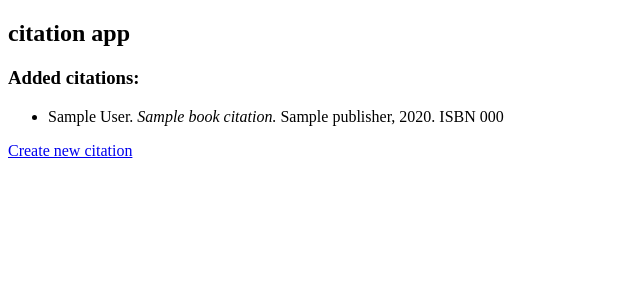
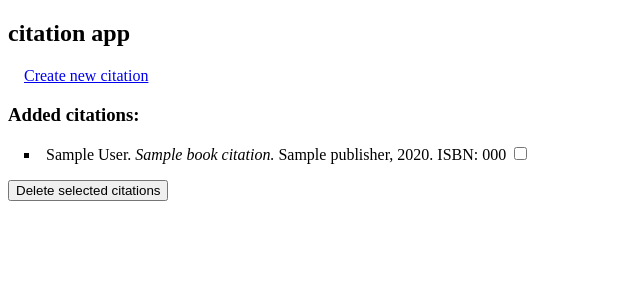
Before and after one commit to matiashei/miniprojekti, a Flask app: template src/templates/index.html in a window 1280 px wide. Shown: the top 300 px of the page, without its empty margins (0-640 px from the left). Run offline with Flask 3, Linux system fonts and the light colour scheme; the template is opened without the code that fills it: most values are stand-ins (such as "Sample title", 1, 10 or a date in 2020).

Commit message:
Add citation deletion

```diff
--- a/src/app.py
+++ b/src/app.py
@@ -1,16 +1,18 @@
 from flask import redirect, render_template, request, jsonify, flash
 from db_helper import reset_db
-from repositories.citation_repository import get_book_citations, create_book_citation, create_inproceedings_citation, create_article_citation
+from repositories.citation_repository import (
+    get_book_citations,
+    create_book_citation,
+    create_inproceedings_citation,
+    create_article_citation,
+    delete_citation
+)
 from config import app, test_env
 from util import validate_book, validate_inproceedings, validate_article
 
 @app.route("/")
 def index():
-    #citations = get_citations()
-    #unfinished = len([citation for citation in citations])
-    #return render_template("index.html", citations=citations, unfinished=unfinished)
-
-    # Varmaan erittäin väliaikainen rakenne tässä:
+    # temporary function to fetch all sitations
     book_citations = get_book_citations()
     return render_template("index.html", book_citations=book_citations)
 
@@ -26,10 +28,11 @@ def citation_creation_book():
     publisher = request.form.get("publisher")
     isbn = request.form.get("isbn")
     year = request.form.get("year")
+    citation_type = "book"
 
     try:
         validate_book(title, author, publisher, isbn, year)
-        create_book_citation(title, author, publisher, isbn, year)
+        create_book_citation(citation_type, title, author, publisher, isbn, year)
         return redirect("/")
     except Exception as error:
         flash(str(error))
@@ -41,10 +44,11 @@ def citation_creation_inproceedings():
     author = request.form.get("author")
     booktitle = request.form.get("booktitle")
     year = request.form.get("year")
+    citation_type = "article"
 
     try:
         validate_inproceedings(title, author, booktitle, year)
-        create_inproceedings_citation(title, author, booktitle, year)
+        create_inproceedings_citation(citation_type, title, author, booktitle, year)
         return redirect("/")
     except Exception as error:
         flash(str(error))
@@ -56,14 +60,25 @@ def citation_creation_article():
     author = request.form.get("author")
     journal = request.form.get("journal")
     year = request.form.get("year")
+    citation_type = "article"
 
     try:
-        validate_inproceedings(title, author, journal, year)
-        create_article_citation(title, author, journal, year)
+        validate_article(title, author, journal, year)
+        create_article_citation(citation_type, title, author, journal, year)
         return redirect("/")
     except Exception as error:
         flash(str(error))
         return  redirect("/new_citation")
+
+@app.route("/delete_citations", methods=["POST"])
+def delete_citations():
+    for citation_id in request.form.getlist("citation_id"):
+        try:
+            delete_citation(citation_id)
+        except Exception as error:
+            flash(str(error))
+            return redirect("/")
+    return redirect("/")
 
 # testausta varten oleva reitti
 if test_env:
--- /dev/null
+++ b/src/static/main.css
@@ -0,0 +1,12 @@
+body {
+  font-family: serif
+}
+
+div {
+  margin: 1em;
+}
+
+.citation {
+  margin: 1em 1em;
+  list-style: square;
+}
--- a/src/templates/index.html
+++ b/src/templates/index.html
@@ -8,18 +8,21 @@ citation app
 
 <h2>citation app</h2>
 
-{% if book_citations %}
-<h3>Added citations:</h3>
-  <ul>
-  {% for title, author, publisher, isbn, year in book_citations %}
-    <li>
-      {{ author }}. <em>{{ title }}.</em> {{ publisher }}, {{ year }}. ISBN {{ isbn }}
-    </li>
-  {% endfor %}
-  </ul>
-{% endif %}
 <div>
   <a href="/new_citation">Create new citation</a>
 </div>
 
+{% if book_citations %}
+  <h3>Added citations:</h3>
+  <form action="/delete_citations" method="post">
+    {% for id, type, title, author, publisher, isbn, year in book_citations %}
+      <li class="citation">
+        {{ author }}. <em>{{ title }}.</em> {{ publisher }}, {{ year }}. ISBN: {{ isbn }}
+        <input type="checkbox" name="citation_id" value="{{ id }}">
+      </li>
+    {% endfor %}
+    <input type="submit" value="Delete selected citations">
+  </form>
+{% endif %}
+
 {% endblock %}
--- a/src/templates/layout.html
+++ b/src/templates/layout.html
@@ -7,6 +7,7 @@
       content="width=device-width, initial-scale=1, shrink-to-fit=no"
     />
     <title>{% block title %}{% endblock %}</title>
+    <link rel="stylesheet" href="/static/main.css">
   </head>
   <body>
     {% block body %}{% endblock %}
```
Also changed, not shown: src/repositories/citation_repository.py (+18 -21 lines).
